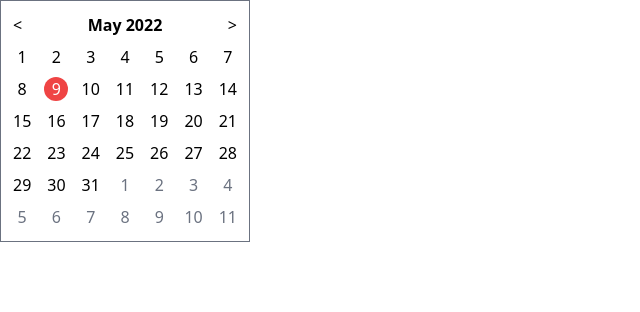
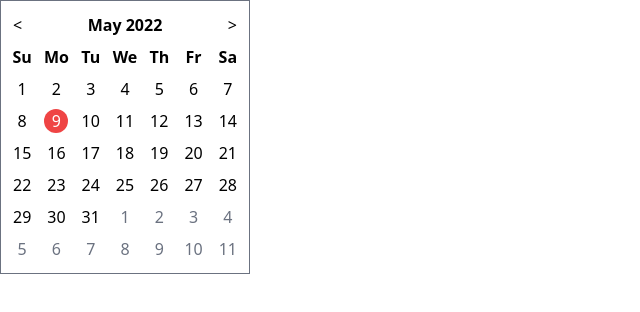
Before and after one commit to ngseke/trendmicro-oa, a React (Create React App) app: page / in a window 1280 px wide. Shown: the top 312 px of the page, without its empty margins (0-640 px from the left). Built offline with nearby package versions, Linux system fonts and the light colour scheme.

Commit message:
feat: display week row

```diff
--- a/src/components/Calendar.tsx
+++ b/src/components/Calendar.tsx
@@ -65,6 +65,17 @@ export default function Calendar ({ date, onSelect }: CalendarProps) {
       </CalendarNavbar>
 
       <div className="flex flex-col items-stretch">
+        <div className="flex mb-2">
+          {DateView.weeks.map(week => (
+            <div
+              className="flex flex-1 justify-center items-center font-bold"
+              key={week}
+            >
+              {week}
+            </div>
+          ))}
+        </div>
+
         {
           view === 'date' &&
             dateView.matrix.map((row, key) => (
--- a/src/modules/DateView.ts
+++ b/src/modules/DateView.ts
@@ -1,4 +1,7 @@
 import dayjs, { ConfigType, Dayjs } from 'dayjs'
+import localeData from 'dayjs/plugin/localeData'
+
+dayjs.extend(localeData)
 
 /** Immutable 的日期選擇器狀態 */
 export default class DateView {
@@ -52,4 +55,6 @@ export default class DateView {
   get previous () {
     return new DateView(this.date.add(-1, 'month'))
   }
+
+  static weeks = dayjs.weekdaysMin()
 }
```
